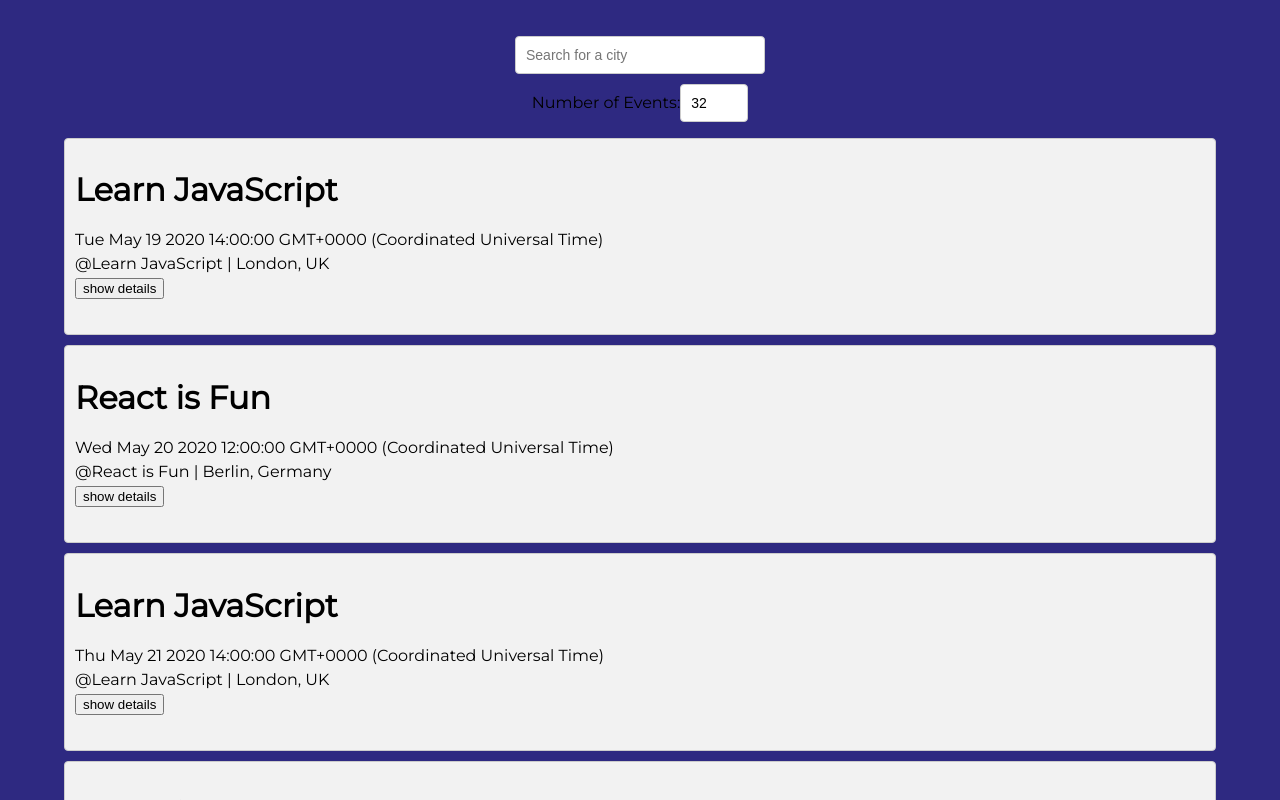
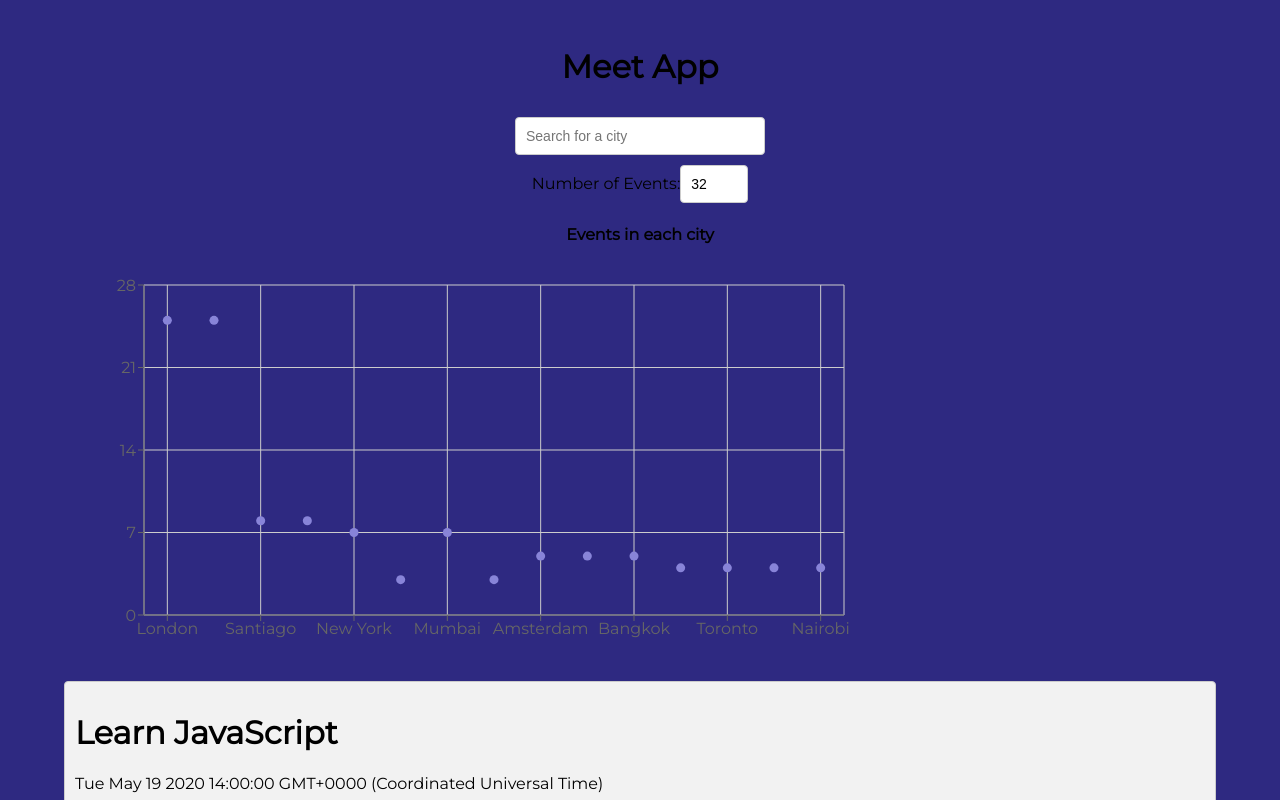
Before and after one commit to urenami/meet, a React (Create React App) app: page / in a window 1280 px wide. Shown: the top 800 px of the page. Built offline with nearby package versions, Linux system fonts and the light colour scheme; what atatus-spa would draw is missing.

Commit message:
created scatter chart

```diff
--- a/package.json
+++ b/package.json
@@ -14,6 +14,7 @@
     "react": "^17.0.2",
     "react-dom": "^17.0.2",
     "react-scripts": "^2.1.3",
+    "recharts": "^2.7.3",
     "web-vitals": "^2.1.4",
     "workbox-background-sync": "^6.6.0",
     "workbox-broadcast-update": "^6.6.0",
--- a/src/App.js
+++ b/src/App.js
@@ -1,21 +1,29 @@
 import React, { Component } from "react";
 import "./App.css";
-import EventList from './EventList';
-import CitySearch from './CitySearch';
+import EventList from "./EventList";
+import CitySearch from "./CitySearch";
 import NumberOfEvents from "./NumberOfEvents";
-import { getEvents, extractLocations, } from './api';
-import './nprogress.css';
-import { WarningAlert } from './Alert';
-
+import { getEvents, extractLocations } from "./api";
+import "./nprogress.css";
+import { WarningAlert } from "./Alert";
+import {
+  ScatterChart,
+  Scatter,
+  XAxis,
+  YAxis,
+  CartesianGrid,
+  Tooltip,
+  ResponsiveContainer,
+} from "recharts";
 
 class App extends Component {
   state = {
     events: [],
     locations: [],
-    seletedLocation: 'all',
+    seletedLocation: "all",
     numberOfEvents: 32,
     errorText: "",
-  }
+  };
 
   async componentDidMount() {
     this.mounted = true;
@@ -24,12 +32,18 @@
     if (!cachedEvents) {
       getEvents().then((events) => {
         if (this.mounted) {
-          this.setState({ events: events, locations: extractLocations(events) });
+          this.setState({
+            events: events,
+            locations: extractLocations(events),
+          });
           localStorage.setItem("cachedEvents", JSON.stringify(events));
         }
       });
     } else {
-      this.setState({ events: JSON.parse(cachedEvents), locations: extractLocations(JSON.parse(cachedEvents)) });
+      this.setState({
+        events: JSON.parse(cachedEvents),
+        locations: extractLocations(JSON.parse(cachedEvents)),
+      });
     }
   }
 
@@ -39,62 +53,100 @@
       if (cachedEvents) {
         this.setState({
           events: JSON.parse(cachedEvents),
-          errorText: 'You are offline. Displaying cached events.',
+          errorText: "You are offline. Displaying cached events.",
         });
       } else {
         this.setState({
-          errorText: 'You are offline. No cached events available.',
+          errorText: "You are offline. No cached events available.",
         });
       }
     }
-  }
+  };
 
-  componentWillUnmount(){
+  componentWillUnmount() {
     this.mounted = false;
   }
 
   updateNumberOfEvents(number) {
     this.setState({
       numberOfEvents: number,
-    })
+    });
   }
 
   updateEvents = (location, inputNumber) => {
     const { selectedLocation } = this.state;
     if (location) {
       getEvents().then((events) => {
-        const locationEvents = (location === 'all') ?
-          events :
-          events.filter((event) => event.location === location);
+        const locationEvents =
+          location === "all"
+            ? events
+            : events.filter((event) => event.location === location);
         const eventsToShow = locationEvents.slice(0, inputNumber);
         this.setState({
           events: eventsToShow,
           selectedLocation: location,
-          numberOfEvents: inputNumber
+          numberOfEvents: inputNumber,
         });
       });
     } else {
       getEvents().then((events) => {
-        const locationEvents = (selectedLocation === 'all') ?
-          events :
-          events.filter((event) => event.location === selectedLocation);
+        const locationEvents =
+          selectedLocation === "all"
+            ? events
+            : events.filter((event) => event.location === selectedLocation);
         const eventsToShow = locationEvents.slice(0, inputNumber);
         this.setState({
           events: eventsToShow,
-          numberOfEvents: inputNumber
+          numberOfEvents: inputNumber,
         });
-      })
+      });
     }
-  }
+  };
+
+  getData = () => {
+    const { locations, events } = this.state;
+    const data = locations.map((location) => {
+      const number = events.filter((event) => event.location === location)
+        .length;
+      const city = location.split(", ").shift();
+      return { city, number };
+    });
+    return data;
+  };
 
   render() {
     const { errorText } = this.state;
 
     return (
       <div className="App">
+        <h1>Meet App</h1>
         {!navigator.onLine && errorText && <WarningAlert text={errorText} />}
-        <CitySearch locations={this.state.locations} updateEvents={this.updateEvents} />
-        <NumberOfEvents numberOfEvents={this.state.numberOfEvents} updateEvents={this.updateEvents} />
+        <CitySearch
+          locations={this.state.locations}
+          updateEvents={this.updateEvents}
+        />
+        <NumberOfEvents
+          numberOfEvents={this.state.numberOfEvents}
+          updateEvents={this.updateEvents}
+        />
+        <h4>Events in each city</h4>
+
+        <ScatterChart
+          width={800}
+          height={400}
+          margin={{
+            top: 20,
+            right: 20,
+            bottom: 20,
+            left: 20,
+          }}
+        >
+          <CartesianGrid />
+          <XAxis type="category" dataKey="city" name="city" />
+          <YAxis type="number" dataKey="number" name="number of events" />
+          <Tooltip cursor={{ strokeDasharray: "3 3" }} />
+          <Scatter data={this.getData()} fill="#8884d8" />
+        </ScatterChart>
         <EventList events={this.state.events} />
       </div>
     );
```
Also changed, not shown: 1 other file (tests, documents, lock files or other folders).
